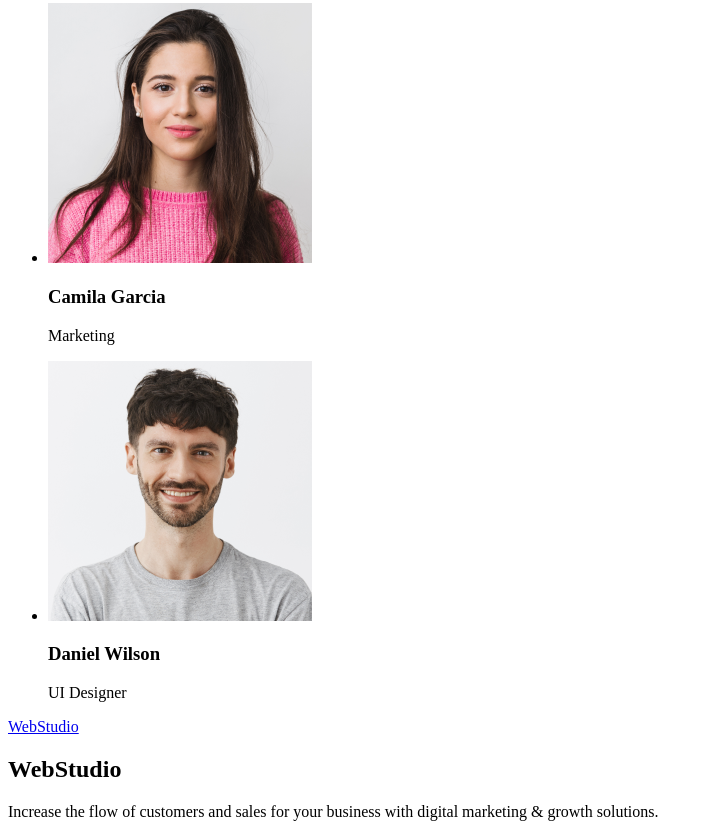
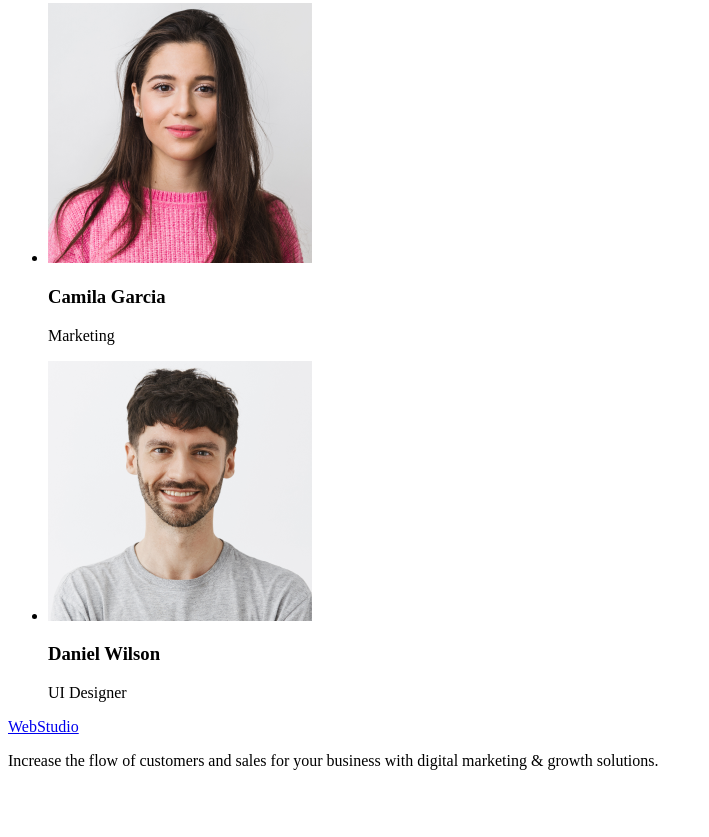
Before and after one commit to AinzerAngelina/AinzerAngelina-goit-markup-hw-01, a plain HTML site: page index.html in a window 1280 px wide. Shown: the part 2338-3175 px from the top of the page, without its empty margins (0-709 px from the left). After the commit the page ends 3124 px from the top, so only its background shows below. Drawn offline with Linux system fonts and the light colour scheme.

Commit message:
Update index.html

```diff
--- a/index.html
+++ b/index.html
@@ -78,7 +78,6 @@
 </main>
 <footer>
   <a href="/index.html" >WebStudio </a>
-  <h2>WebStudio</h2>
     <p>Increase the flow of customers and sales for your business with digital marketing & growth solutions.</p>
 </footer>
 </body>
```
